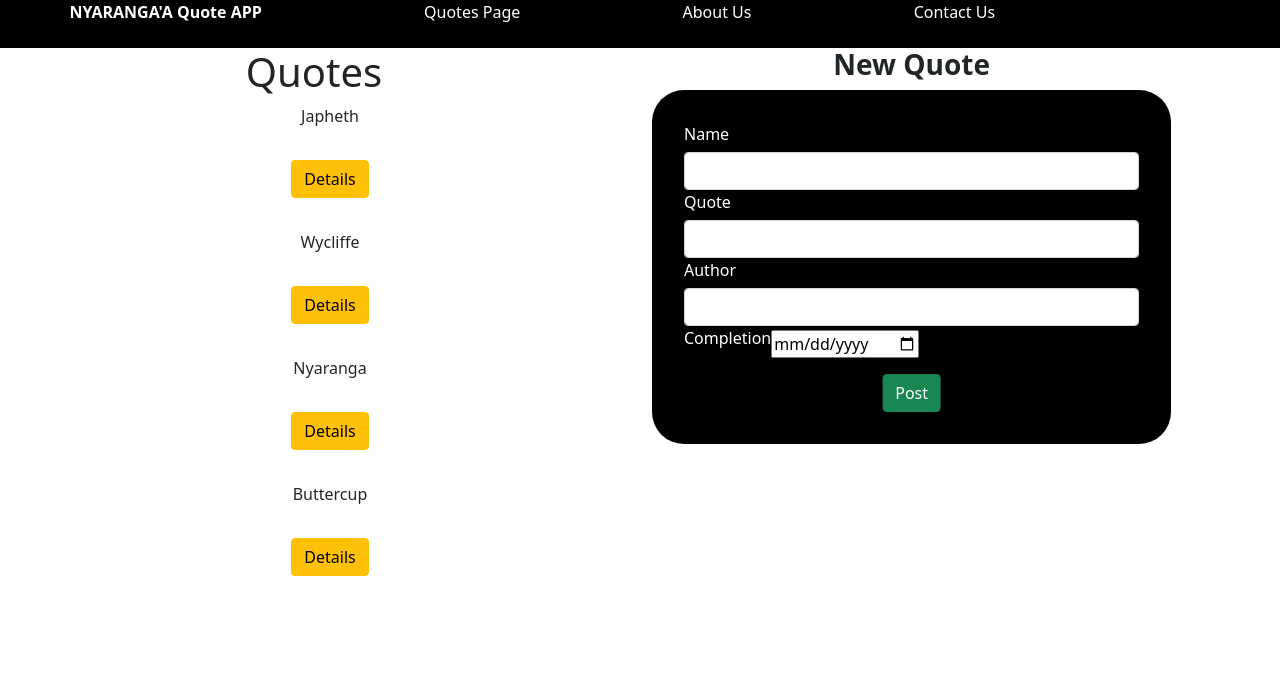
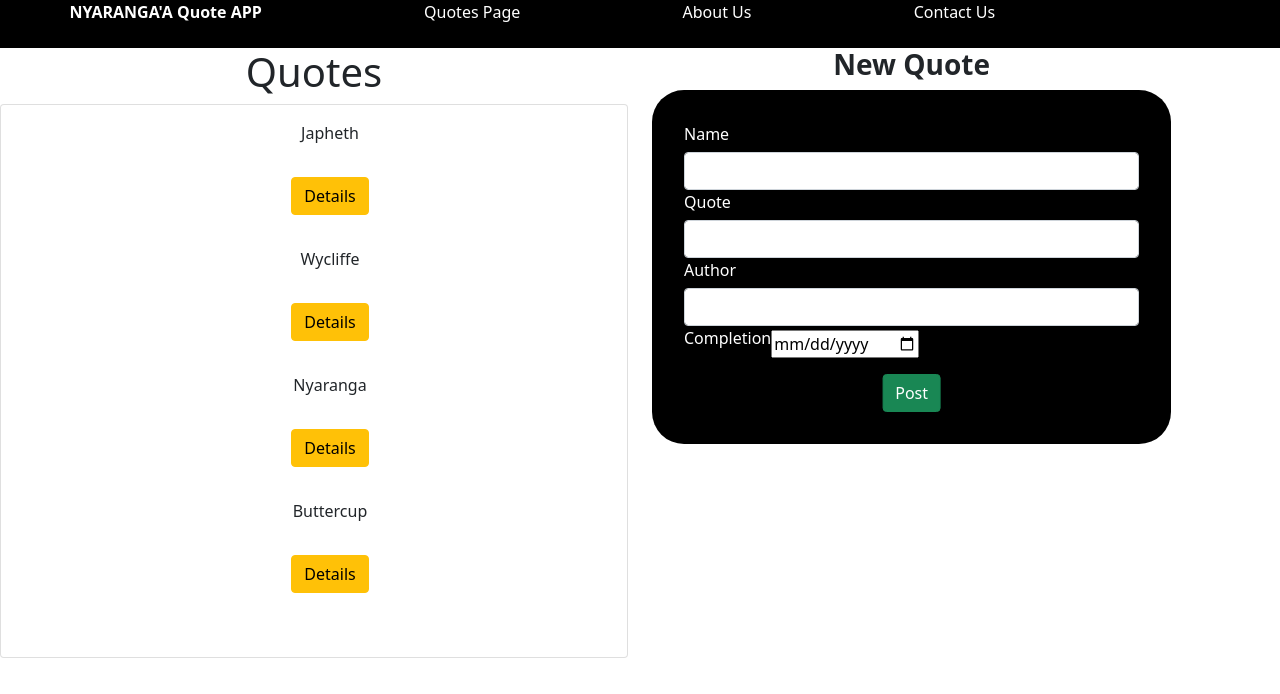
Before and after one commit to JAPHETHNYARANGA/QuotesApp, an Angular app: page / in a window 1280 px wide. Shown: the top 694 px of the page. Built offline with nearby package versions, Linux system fonts and the light colour scheme.

Commit message:
styled the quotes section

```diff
--- a/src/app/quote-details/quote-details.component.html
+++ b/src/app/quote-details/quote-details.component.html
@@ -1,4 +1,8 @@
 
+
+
+<div class="card">
+    <div class="card-body">
         <p>{{quote.word}}</p>
         <p>~{{quote.author}}</p>
         <p>this quote has been formed for{{quote.completeDate|timePassed}} days</p>
@@ -7,4 +11,6 @@
         <button class="btn btn-sm " (click)='upvote()'>{{quote.likes}} <i class="fas fa-thumbs-up"></i></button>
         <button class="btn btn-sm " (click)='downvote()'>{{quote.dislikes}} <i class="fas fa-thumbs-down"></i></button>
         <br><br><br>
-<hr>
+
+    </div>
+  </div>
--- a/src/app/quotes/quotes.component.html
+++ b/src/app/quotes/quotes.component.html
@@ -2,6 +2,9 @@
         <div class="col-md-6">
             <h1>Quotes</h1>
 
+
+            <div class="card">
+                <div class="card-body">
                     <div class="quotes">
                         <ul>
                             <div  *ngFor = 'let quote of quotes; let i = index' >
@@ -15,6 +18,10 @@
 
                         </ul>
                     </div>
+                </div>
+              </div>
+
+
 
 </div>
 <div class="col-md-5">
```
Lines whose indentation alone changed are shown as unchanged.
